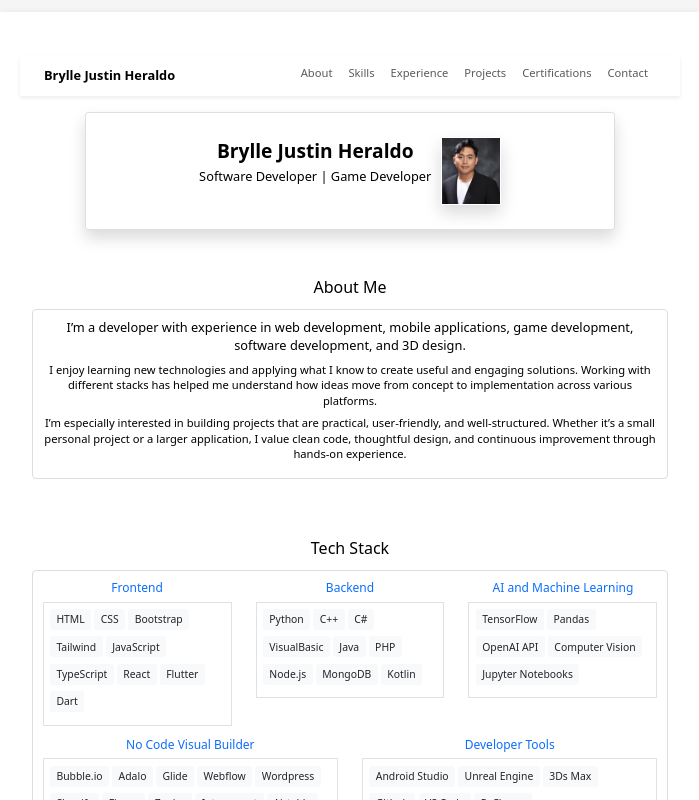
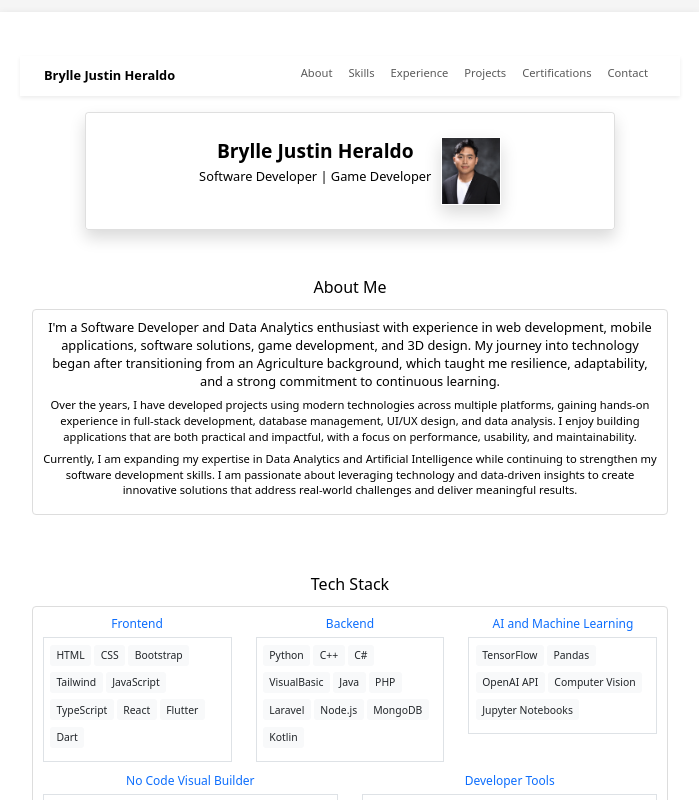
Before and after one commit to TeruhashiN/reactapp, a React (Vite) app: page / in a window 1280 px wide. Shown: the top 800 px of the page, without its empty margins (290-989 px from the left). Built offline with nearby package versions, Linux system fonts and the light colour scheme.

Commit message:
fix my portfolio

```diff
--- a/src/components/About.tsx
+++ b/src/components/About.tsx
@@ -11,22 +11,27 @@ const About: React.FC = () => {
             {/* About Me Card */}
             <div className="section-border mb-4">
               <p className="lead">
-                I’m a developer with experience in web development, mobile
-                applications, game development, software development, and 3D
-                design.
+                I'm a Software Developer and Data Analytics enthusiast with experience in
+                web development, mobile applications, software solutions, game development,
+                and 3D design. My journey into technology began after transitioning from an
+                Agriculture background, which taught me resilience, adaptability, and a
+                strong commitment to continuous learning.
               </p>
+
               <p>
-                I enjoy learning new technologies and applying what I know to
-                create useful and engaging solutions. Working with different
-                stacks has helped me understand how ideas move from concept to
-                implementation across various platforms.
+                Over the years, I have developed projects using modern technologies across
+                multiple platforms, gaining hands-on experience in full-stack development,
+                database management, UI/UX design, and data analysis. I enjoy building
+                applications that are both practical and impactful, with a focus on
+                performance, usability, and maintainability.
               </p>
+
               <p>
-                I’m especially interested in building projects that are
-                practical, user-friendly, and well-structured. Whether it’s a
-                small personal project or a larger application, I value clean
-                code, thoughtful design, and continuous improvement through
-                hands-on experience.
+                Currently, I am expanding my expertise in Data Analytics and Artificial
+                Intelligence while continuing to strengthen my software development skills.
+                I am passionate about leveraging technology and data-driven insights to
+                create innovative solutions that address real-world challenges and deliver
+                meaningful results.
               </p>
             </div>
 
--- a/src/components/Certifications.tsx
+++ b/src/components/Certifications.tsx
@@ -60,10 +60,10 @@ const Certifications: React.FC = () => {
       title: "Data Analytics Level III",
       issuer: "TESDA",
       date: "June 2026 - June 2031",
-      credentialId: "2025-25347",
+      credentialId: "",
       image: "./images/tesda.png",
       verificationUrl:
-        "https://www.credly.com/badges/ed65649b-0ea8-4f31-8720-191577e94022/linked_in_profile",
+        "https://drive.google.com/drive/folders/1UruB6K-rEo2MUV0LMjGnPmz3jnNcs2VM?usp=drive_link",
     },
 
   ];
--- a/src/components/Experience.tsx
+++ b/src/components/Experience.tsx
@@ -13,7 +13,7 @@ const Experience: React.FC = () => {
                 <div className="col-md-8">
                   <h5 className="card-title">E-Commerce Data Analyst</h5>
                   <h6 className="text-primary">
-                    Taiyuan Zhihe Xing Education Technology Co., Ltd | March 2026 – Present
+                    Taiyuan Zhihe Xing Education Technology Co., Ltd | March 2026 – June 2026
                   </h6>
                   <h6 className="text-primary">
                     Independent Contractor
@@ -156,6 +156,7 @@ const Experience: React.FC = () => {
                   <span className="badge bg-success mb-2 me-1">PHP</span>
                   <span className="badge bg-success mb-2 me-1">React</span>
                   <span className="badge bg-success mb-2 me-1">Node.js</span>
+                  <span className="badge bg-success mb-2 me-1">Laravel</span>
                   <span className="badge bg-success mb-2 me-1">MongoDB</span>
                   <span className="badge bg-success mb-2 me-1">Flutter</span>
                   <span className="badge bg-success mb-2 me-1">Dart</span>
--- a/src/components/skills.tsx
+++ b/src/components/skills.tsx
@@ -61,6 +61,9 @@ const Skills: React.FC = () => {
                     </span>
                     <span className="d-inline-block bg-light text-dark px-2 py-1 rounded mb-2 me-1 fs-5">
                       PHP
+                    </span>
+                    <span className="d-inline-block bg-light text-dark px-2 py-1 rounded mb-2 me-1 fs-5">
+                      Laravel
                     </span>
                     <span className="d-inline-block bg-light text-dark px-2 py-1 rounded mb-2 me-1 fs-5">
                       Node.js
```
